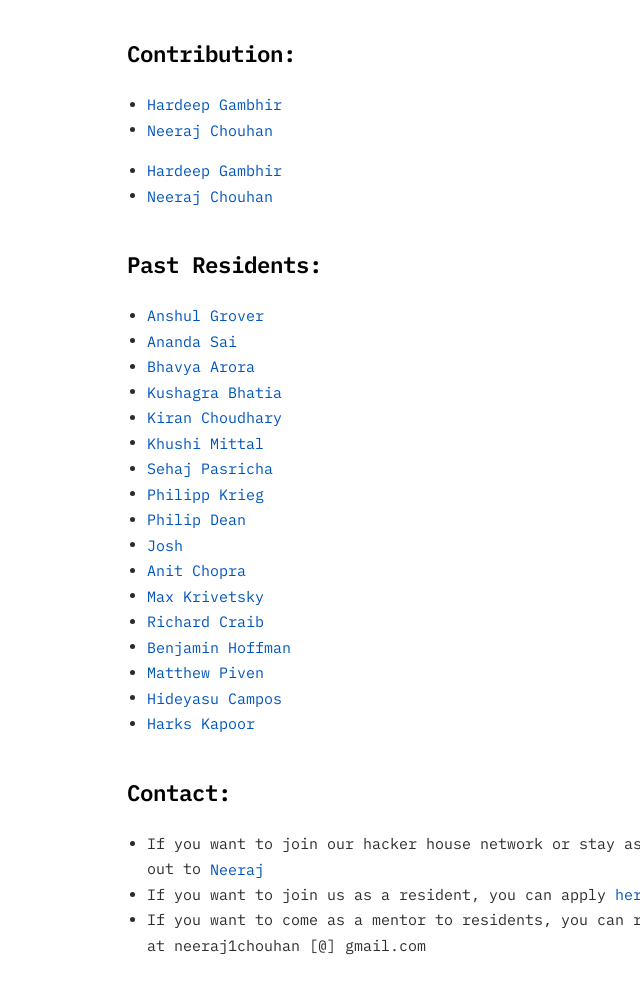
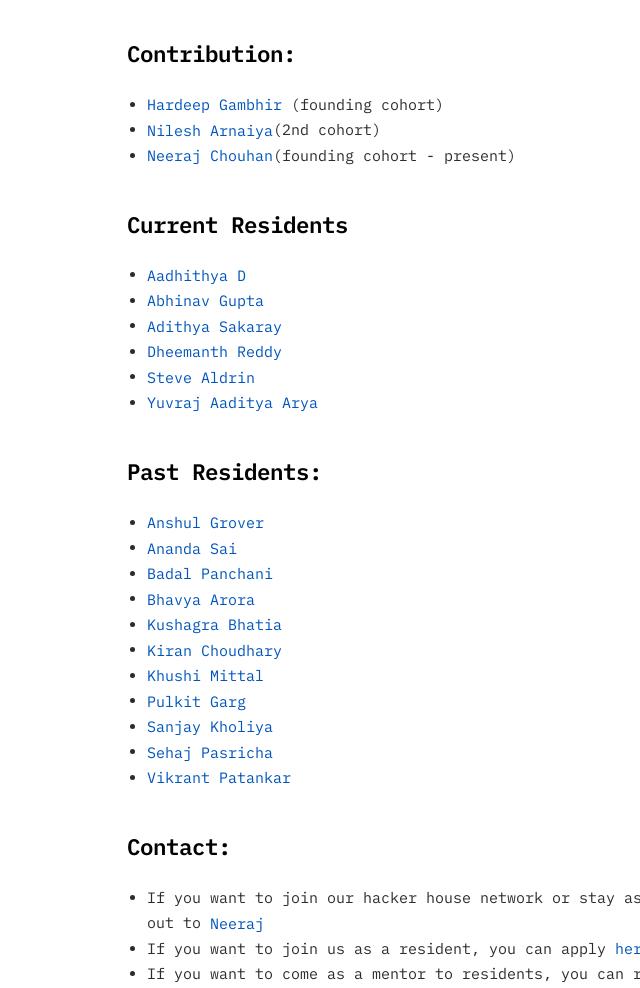
Before and after one commit to NeerajChouhan7/hsr-house, a plain HTML site: page index.html in a window 1280 px wide. Shown: the part 399-1387 px from the top of the page, without its empty margins (113-753 px from the left). Drawn offline with Linux system fonts and the light colour scheme.

Commit message:
Update index.html

```diff
--- a/index.html
+++ b/index.html
@@ -66,12 +66,20 @@
     <div class="section">
         <h2>Contribution:</h2>
         <ul>
-            <li><a href="https://x.com/hardeep_gambhir">Hardeep Gambhir</a></li>
-            <li><a href="https://x.com/neervj">Neeraj Chouhan</a></li>
+            <li><a href="https://x.com/hardeep_gambhir">Hardeep Gambhir</a> (founding cohort)</li>
+            <li><a href="https://x.com/NileshArnaiya">Nilesh Arnaiya</a>(2nd cohort)</li>
+            <li><a href="https://x.com/neervj">Neeraj Chouhan</a>(founding cohort - present)</li>
         </ul>
+    </div>
+       <div class="section">
+        <h2>Current Residents</h2>
         <ul>
-            <li><a href="https://x.com/hardeep_gambhir">Hardeep Gambhir</a></li>
-            <li><a href="https://x.com/neervj">Neeraj Chouhan</a></li>
+            <li><a href="https://x.com/Aadhithya_D2003">Aadhithya D</a></li>
+            <li><a href="https://x.com/abhinavguptaIAQ">Abhinav Gupta</a></li>
+            <li><a href="https://x.com/AdithyaTec">Adithya Sakaray</a></li>
+            <li><a href="https://x.com/Dheemanthreddy_">Dheemanth Reddy</a></li>
+            <li><a href="https://x.com/SteveAldrin_">Steve Aldrin</a></li>
+            <li><a href="https://x.com/AadityaYuvraj">Yuvraj Aaditya Arya</a></li>
         </ul>
     </div>
 
@@ -80,21 +88,15 @@
         <ul>
             <li><a href="https://x.com/anshulgroverr">Anshul Grover</a></li>
             <li><a href="https://x.com/AnandaSaiA">Ananda Sai</a></li>
+            <li><a href="https://x.com/theblapse ">Badal Panchani</a></li>
             <li><a href="https://x.com/bhavyaroar">Bhavya Arora</a></li>
             <li><a href="https://x.com/KushagraBhatia5">Kushagra Bhatia</a></li>
             <li><a href="https://x.com/LoudKiran">Kiran Choudhary</a></li>
             <li><a href="https://x.com/khushhhi_">Khushi Mittal</a></li>
+            <li><a href="https://x.com/Pulkitgarg25">Pulkit Garg</a></li>
+            <li><a href="https://x.com/sanjaydotpro">Sanjay Kholiya </a></li>
             <li><a href="https://x.com/pasricha_sehaj">Sehaj Pasricha</a></li>
-            <li><a href="#">Philipp Krieg</a></li>
-            <li><a href="#">Philip Dean</a></li>
-            <li><a href="#">Josh</a></li>
-            <li><a href="#">Anit Chopra</a></li>
-            <li><a href="#">Max Krivetsky</a></li>
-            <li><a href="#">Richard Craib</a></li>
-            <li><a href="#">Benjamin Hoffman</a></li>
-            <li><a href="#">Matthew Piven</a></li>
-            <li><a href="#">Hideyasu Campos</a></li>
-            <li><a href="#">Harks Kapoor</a></li>
+            <li><a href="https://x.com/vikr13nt">Vikrant Patankar</a></li>
         </ul>
     </div>
 
```
